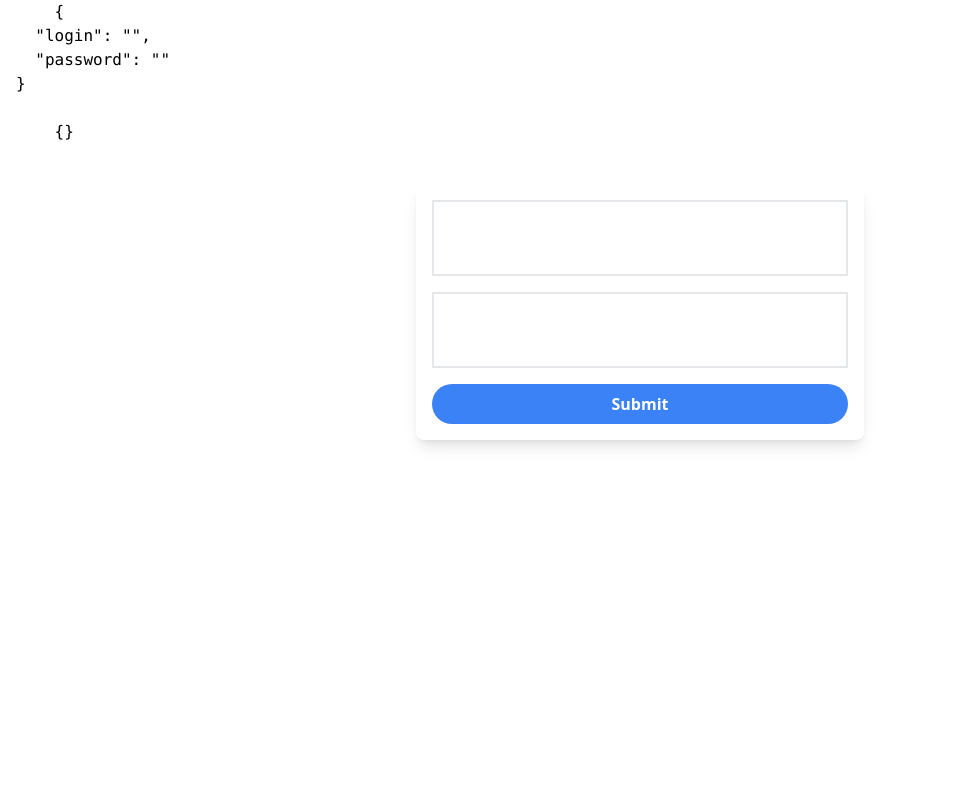
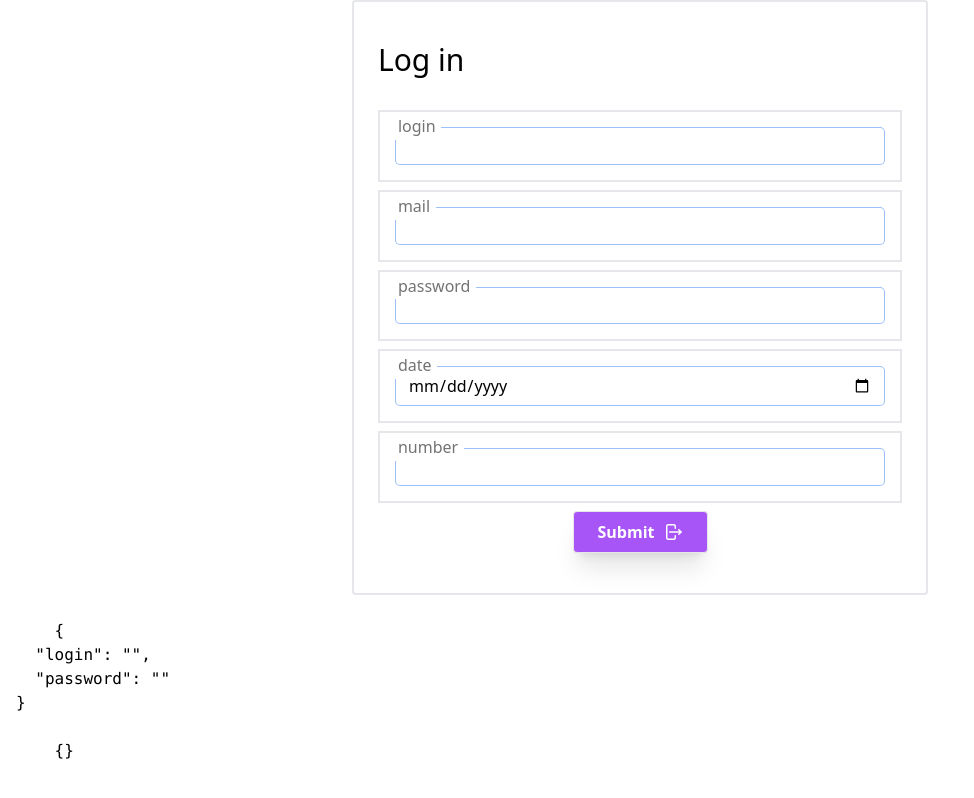
Before and after one commit to RostislavSuslov/Kalyna.design-Kraken, a Vue app: page / in a window 1280 px wide. Shown: the whole page, without its empty margins (0-974 px from the left). Built offline with nearby package versions, Linux system fonts and the light colour scheme.

Commit message:
feat: login form

```diff
--- a/src/App.vue
+++ b/src/App.vue
@@ -1,12 +1,8 @@
 <script setup>
 import LoginForm from "@/components/provide/LoginForm.vue";
-// import PrepareForm from "@/components/validate/PrepareForm.vue";
-
-
 </script>
 <template>
   <div class="container ">
-<!--    <prepare-form></prepare-form>-->
     <login-form></login-form>
   </div>
 </template>
--- a/src/components/provide/CustomInput.vue
+++ b/src/components/provide/CustomInput.vue
@@ -3,7 +3,7 @@
     <input
         :type="type"
         :placeholder="placeholder"
-        class="w-full px-4 py-2 rounded-md border-transparent placeholder-gray-400 focus:outline-none focus:ring-2 focus:ring-blue-500"
+        class="peer block min-h-[auto] w-full rounded ring-1 bg-transparent px-3 py-[0.32rem] leading-[1.6] outline-none transition-all duration-200 ease-linear focus:placeholder:opacity-100 peer-focus:text-primary data-[te-input-state-active]:placeholder:opacity-100 motion-reduce:transition-none dark:text-neutral-200 dark:placeholder:text-neutral-200 dark:peer-focus:text-primary [&:not([data-te-input-placeholder-active])]:placeholder:opacity-0"
         @input="onSetValue"
         :value="value"
     />
@@ -30,72 +30,4 @@ const props = defineProps({
 })
 
 const {value, error, onSetValue} = useField(props);
-
 </script>
-
-//old version
-<!--<template>-->
-<!--  <wrapper-custom-input :helperText="helperText" :error="error" :label="label">-->
-<!--    <input-->
-<!--      :type="type"-->
-<!--      :placeholder="placeholder"-->
-<!--      class="peer block min-h-[auto] w-full rounded ring-1 bg-transparent px-3 py-[0.32rem]"-->
-<!--      v-model="modelValue"-->
-<!--    />-->
-<!--  </wrapper-custom-input>-->
-<!--</template>-->
-
-<!--<script setup>-->
-<!--import WrapperCustomInput from "@/components/privide-inject/WrapperCustomInput.vue";-->
-<!--import { computed, watch, inject } from "vue";-->
-
-<!--const props = defineProps({-->
-<!--  placeholder: String,-->
-<!--  label: String,-->
-<!--  error: String,-->
-<!--  helperText: String,-->
-<!--  modelValue: String,-->
-<!--  type: {-->
-<!--    type: String,-->
-<!--    default: "text",-->
-<!--  },-->
-<!--  name: String,-->
-<!--});-->
-
-<!--const formData = inject("formData");-->
-<!--const formErrors = inject("formErrors");-->
-
-<!--const validationRules = {-->
-<!--  login: {-->
-<!--    required: "Login is required",-->
-<!--  },-->
-<!--  password: {-->
-<!--    required: "Password is required",-->
-<!--  },-->
-<!--};-->
-
-<!--const modelValue = computed({-->
-<!--  get() {-->
-<!--    return formData.value[props.name];-->
-<!--  },-->
-<!--  set(val) {-->
-<!--    formData.value[props.name] = val;-->
-<!--    validateField(props.name);-->
-<!--  },-->
-<!--});-->
-
-<!--const validateField = (fieldName) => {-->
-<!--  if (!modelValue.value && validationRules[fieldName]?.required) {-->
-<!--    formErrors.value[fieldName] = validationRules[fieldName].required;-->
-<!--  } else {-->
-<!--    formErrors.value[fieldName] = "";-->
-<!--  }-->
-<!--};-->
-
-<!--watch(-->
-<!--  () => formData.value[props.name],-->
-<!--  () => {-->
-<!--    validateField(props.name);-->
-<!--  },-->
-<!--);-->
-<!--</script>-->
--- a/src/components/provide/LoginForm.vue
+++ b/src/components/provide/LoginForm.vue
@@ -1,40 +1,41 @@
 <template>
+  <form
+      @submit.prevent="onSubmit"
+      class="flex flex-col items-center border-2 px-6 py-10 max-w-xl mx-auto mb-6 rounded-[4px]"
+  >
+     <h3 class="block w-full text-3xl mb-8">Log in</h3>
+     <custom-input  label="login" name="login" class="mb-2 w-full" placeholder="login"/>
+     <custom-input type="mail" label="mail" name="mail" class="mb-2 w-full" placeholder="mail"/>
+     <custom-input type="password" label="password" name="password" class="mb-2 w-full" placeholder="password"/>
+     <custom-input type="date" label="date" name="date" class="mb-2 w-full" placeholder="mail"/>
+     <custom-input type="number" label="number" name="number" class="mb-2 w-full" placeholder="mail"/>
+     <prepare-button :right-icon="ArrowRightOnRectangleIcon">Submit</prepare-button>
+  </form>
   <pre>
     {{ form }}
   </pre>
   <pre>
     {{ errors }}
   </pre>
-  <form
-      @submit.prevent="onSubmit"
-      class="max-w-md mx-auto my-4 p-4 bg-white rounded-lg shadow-lg"
-  >
-    <div class="mb-4">
-      <custom-input name="login" class="mb-2" :error="errors.login"/>
-    </div>
-    <div class="mb-4">
-      <custom-input type="password" name="password" class="mb-2"/>
-    </div>
-    <button
-        class="w-full py-2 px-4 bg-blue-500 hover:bg-blue-600 text-white font-semibold rounded-full focus:outline-none focus:ring-2 focus:ring-blue-500"
-    >
-      Submit
-    </button>
-  </form>
 </template>
 
 <script setup>
-import { watch } from "vue";
 import CustomInput from "@/components/provide/CustomInput.vue";
+import PrepareButton from "@/components/validate/PrepareButton.vue";
+import {ArrowRightOnRectangleIcon} from '@heroicons/vue/20/solid'
 import { useForm } from "@/composables/form.js";
 import { object, string } from 'yup';
+import * as yup from "yup";
 
 const { form, errors, checkIsValid } = useForm({
   login: "",
   password: "",
 }, object({
-  login: string().min(5).max(10).email(),
-  password: string().min(5)
+  // login: string().min(5).max(10).email(),
+  // password: string().min(5),
+  // birthDate: yup.date().max(new Date()),
+  // date: yup.date().min(11-11-2022),
+  // number: yup.number().required().min(18), // Валидация для поля "number"
 }));
 
 const onSubmit = async () => {
@@ -42,39 +43,9 @@ const onSubmit = async () => {
   if (await checkIsValid()) {
     console.log(form.value);
   }
-  // const validationErrors = validator();
-  //
-  // Object.keys(validationErrors).forEach((field) => {
-  //   errors.value[field] = validationErrors[field];
-  // });
-  //
-  // if (Object.keys(validationErrors).length === 0) {
-  //   console.log(form.value);
-  // }
 };
 
 const clearError = (fieldName) => {
   errors.value[fieldName] = "";
 };
-
-// const validator = () => {
-//   const validationErrors = {};
-//
-//   if (!form.value.login) {
-//     validationErrors.login = "Login is required";
-//   }
-//
-//   if (!form.value.password) {
-//     validationErrors.password = "Password is required";
-//   }
-//
-//   return validationErrors;
-// };
-
-// watch(form, () => {
-//   const validationErrors = validator();
-//   Object.keys(errors.value).forEach((field) => {
-//     errors.value[field] = validationErrors[field] || "";
-//   });
-// });
 </script>
--- a/src/components/provide/WrapperCustomInput.vue
+++ b/src/components/provide/WrapperCustomInput.vue
@@ -1,13 +1,10 @@
 <template>
   <div class="input-wrapper relative max-w-screen-md mx-auto border-2 p-4">
     <slot></slot>
-    <label
-        class="pointer-events-none bg-white absolute left-3 top-0 mb-0 origin-[0_0] truncate p-[0.37rem] leading-[1] text-neutral-500 transition-all duration-200 ease-out peer-focus:-translate-y-[0.8rem] peer-focus:scale-[0.8] peer-focus:text-primaryColor peer-data-[te-input-state-active]:-translate-y-[0.8rem] peer-data-[te-input-state-active]:scale-[0.8] motion-reduce:transition-none dark:text-neutral-200 dark:peer-focus:text-primaryColor"
-        v-if="label || $slots.label"
-    >
-      <slot name="label">{{ label }}</slot>
+    <label class="pointer-events-none bg-white absolute left-3 top-0 mb-0  origin-[0_0] truncate p-[0.37rem] leading-[1] text-neutral-500 transition-all duration-200 ease-out peer-focus:-translate-y-[0.8rem] peer-focus:scale-[0.8] peer-focus:text-primaryColor peer-data-[te-input-state-active]:-translate-y-[0.8rem] peer-data-[te-input-state-active]:scale-[0.8] motion-reduce:transition-none dark:text-neutral-200 dark:peer-focus:text-primaryColor" v-if="label || $slots.label">
+      <slot name="label"> {{label}} </slot>
     </label>
-    <label class="text-red-600" v-if="error">{{ error }}</label>
+    <p class="text-red-600" v-if="error">{{ error }}</p>
     <slot name="helperText" v-if="helperText"
     ><p>{{ helperText }}</p>
     </slot>
--- a/src/composables/form.js
+++ b/src/composables/form.js
@@ -1,40 +1,32 @@
-import { provide, ref, inject, computed, isRef } from "vue";
+import { provide, ref, inject, computed } from "vue";
 import * as yup from 'yup';
 
 const SymbolProvideForm = Symbol("provideForm");
 
-// Создайте схему валидации Yup, например, для проверки возраста.
 const validationSchema = yup.object({
-    login: yup.string().min(5).max(10).email(),
-    password: yup.string().min(5),
-    birthDate: yup.date().max(new Date(), 'You must be at least 18 years old.'),
+    login: yup.string().min(5).max(15).email().matches(/^[A-Z][a-z]*$/, 'Имя пользователя должно начинаться с заглавной буквы'),
+    mail:  yup.string().email(),
+    password: yup.string().min(8, 'Поганий пароль!'),
+    date: yup.date().max(2006, 'Только для взрослых 🔞'),
+    number: yup.number().required().min(18), // Валидация для поля "number"
 });
 
-// Создайте функцию для валидации поля.
 const validateField = async (name, value) => {
     const fieldSchema = validationSchema.fields[name];
     try {
         await fieldSchema.validate(value);
-        return null; // Валидация успешна, возвращаем null
+        return null;
     } catch (error) {
-        return error.errors[0]; // Возвращаем первую ошибку, если есть
+        return error.errors[0] || null;
     }
 };
 
-// Создайте функцию useForm, которая будет предоставлять данные формы и валидацию.
 const useForm = (initialValue = {}) => {
     const form = ref(initialValue);
     const errors = ref({});
 
     const checkIsValid = async () => {
-        let isValid = true;
-        for (let key in errors.value) {
-            await validateField(key, form.value[key]);
-            if (errors.value[key]) {
-                isValid = false;
-            }
-        }
-        return isValid;
+        return await validationSchema.isValid(form.value);
     };
 
     const onSetValue = (event, name) => {
@@ -59,7 +51,6 @@ const useForm = (initialValue = {}) => {
     return state;
 };
 
-// Создайте функцию useField для работы с полями формы.
 const useField = (props) => {
     const formState = inject(SymbolProvideForm);
 
@@ -75,4 +66,4 @@ const useField = (props) => {
     return { value, error, onSetValue };
 };
 
-export { useForm, useField, validateField  };
+export { useForm, useField, validateField };
```
